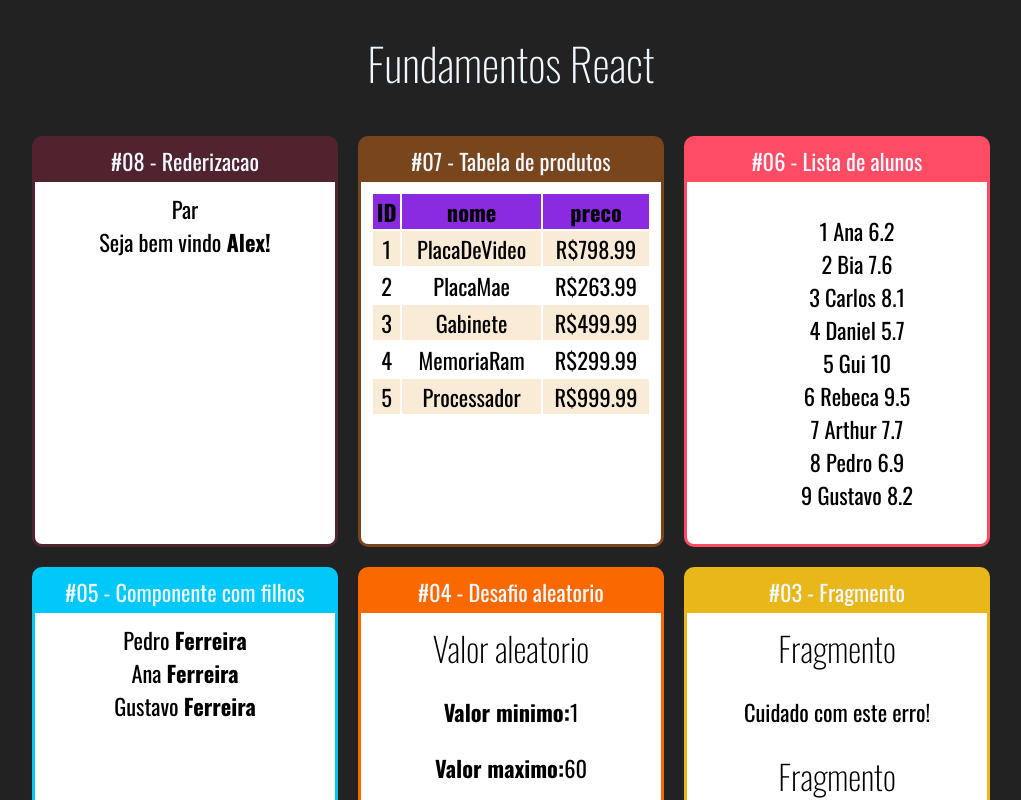
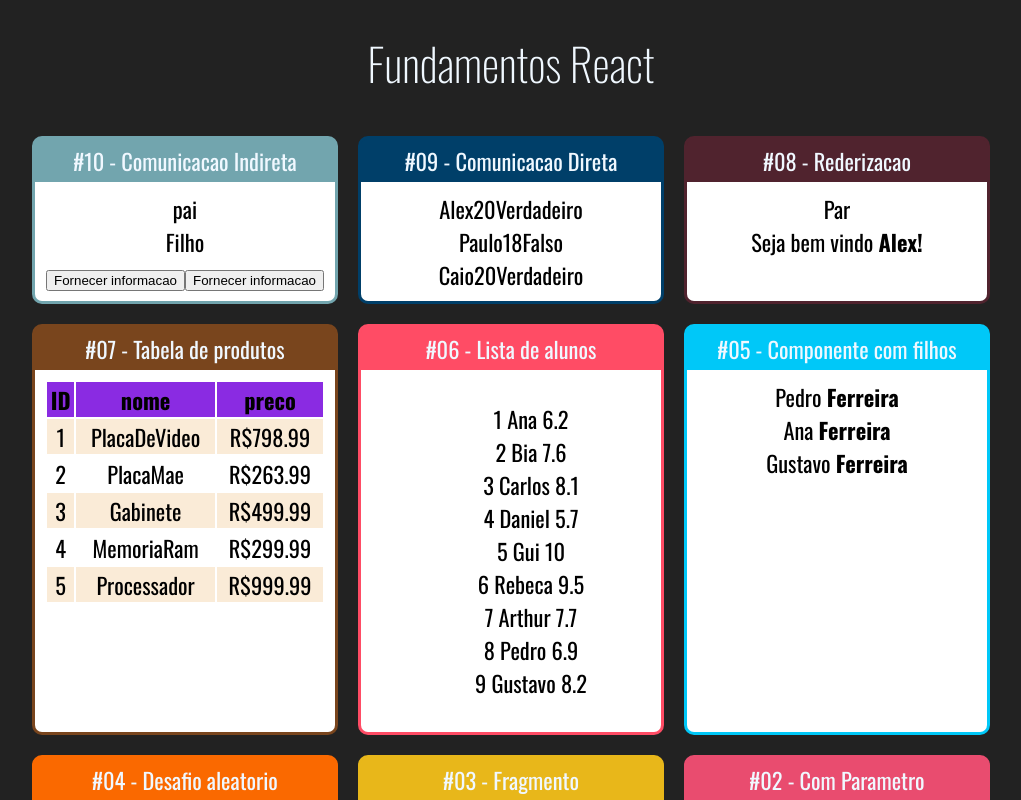
Before and after one commit to alexandre-campos-flooxai/React-section02-fundamentals, a React (Create React App) app in the folder 1_fundamentals/: page / in a window 1280 px wide. Shown: the top 800 px of the page, without its empty margins (129-1150 px from the left). Built offline with nearby package versions, Linux system fonts and the light colour scheme.

Commit message:
feat:direct and indirect communication

```diff
--- a/1_fundamentals/src/App.jsx
+++ b/1_fundamentals/src/App.jsx
@@ -1,6 +1,8 @@
 import React from "react";
 import "./App.css";
 
+import IndiretaPai from "./components/comunicacao/IndiretaPai";
+import DiretaPai from "./components/comunicacao/DiretaPai";
 import UsuarioInfo from "./components/condicional/UsuarioInfo";
 import ParouImpar from "./components/condicional/ParouImpar";
 import TabelaProdutos from "./repeticao/TabelaProdutos";
@@ -19,6 +21,12 @@ export default () => {
     <div className="App">
       <h1>Fundamentos React</h1>
       <div className="Cards">
+        <Card titulo="#10 - Comunicacao Indireta" color="#72a5ae">
+          <IndiretaPai />
+        </Card>
+        <Card titulo="#09 - Comunicacao Direta" color="#003f69">
+          <DiretaPai />
+        </Card>
         <Card titulo="#08 - Rederizacao" color="#50232e">
           <ParouImpar numero={20}></ParouImpar>
           <UsuarioInfo usuario={{ nome: "Alex" }}></UsuarioInfo>
--- /dev/null
+++ b/1_fundamentals/src/components/comunicacao/DiretaFilho.jsx
@@ -0,0 +1,11 @@
+import React from "react";
+// eslint-disable-next-line
+export default (props) => {
+  return (
+    <div>
+      <span>{props.nome}</span>
+      <span>{props.idade}</span>
+      <span>{props.nerd ? "Verdadeiro" : "Falso"}</span>
+    </div>
+  );
+};
--- /dev/null
+++ b/1_fundamentals/src/components/comunicacao/DiretaPai.jsx
@@ -0,0 +1,12 @@
+import React from "react";
+import DiretaFilho from "./DiretaFilho";
+// eslint-disable-next-line
+export default (props) => {
+  return (
+    <div>
+      <DiretaFilho nome="Alex" idade={20} nerd={true} />
+      <DiretaFilho nome="Paulo" idade={18} nerd={false} />
+      <DiretaFilho nome="Caio" idade={20} nerd={true} />
+    </div>
+  );
+};
--- /dev/null
+++ b/1_fundamentals/src/components/comunicacao/IndiretaFilho.jsx
@@ -0,0 +1,20 @@
+import React from "react";
+// eslint-disable-next-line
+export default (props) => {
+  const cb = props.quandoClicar;
+  return (
+    <div>
+      <div>Filho</div>
+      <button
+        onClick={function (e) {
+          props.quandoClicar("Paulo", 53, true);
+        }}
+      >
+        Fornecer informacao
+      </button>
+      <button onClick={(_) => cb("Caio", 33, false)}>
+        Fornecer informacao
+      </button>
+    </div>
+  );
+};
--- /dev/null
+++ b/1_fundamentals/src/components/comunicacao/IndiretaPai.jsx
@@ -0,0 +1,15 @@
+import React from "react";
+import IndiretaFilho from "./IndiretaFilho";
+// eslint-disable-next-line
+export default (props) => {
+  // nome, idade, nerd
+  function forneceInformacoes(nome, idade, nerd) {
+    console.log(nome, idade, nerd);
+  }
+  return (
+    <div>
+      pai
+      <IndiretaFilho quandoClicar={forneceInformacoes}></IndiretaFilho>
+    </div>
+  );
+};
```
